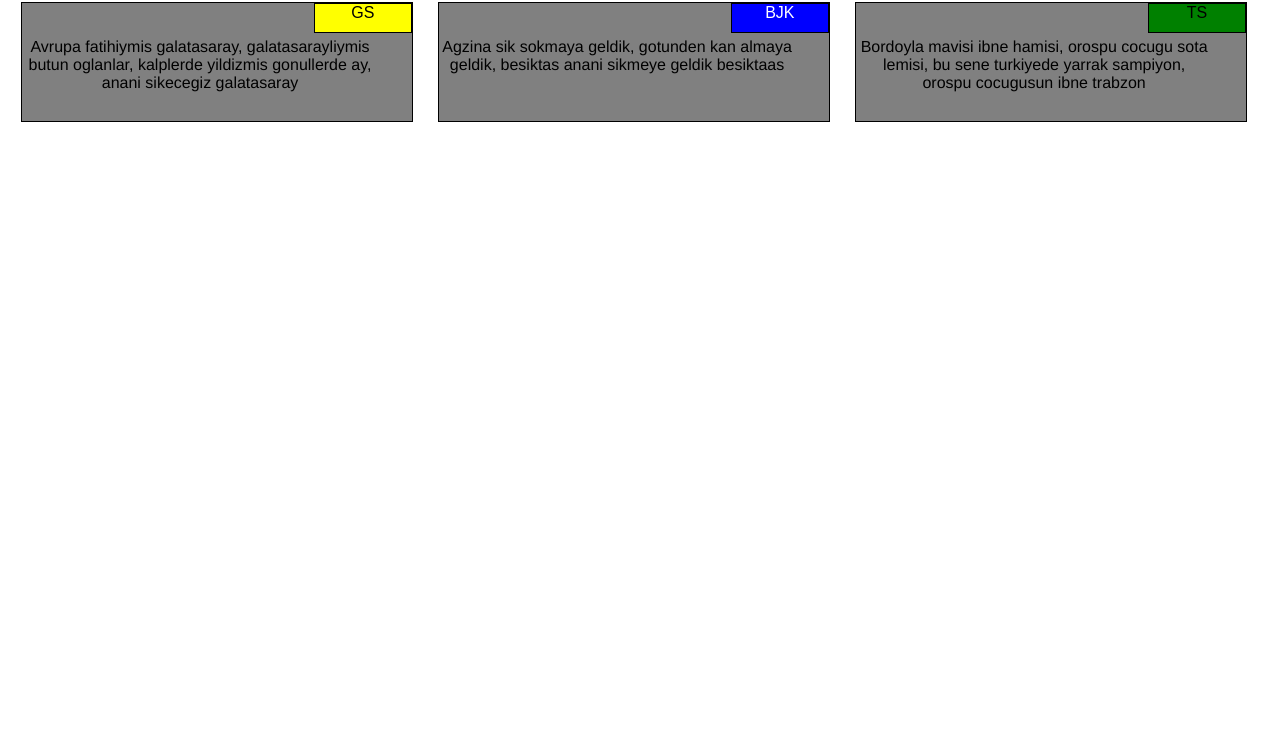
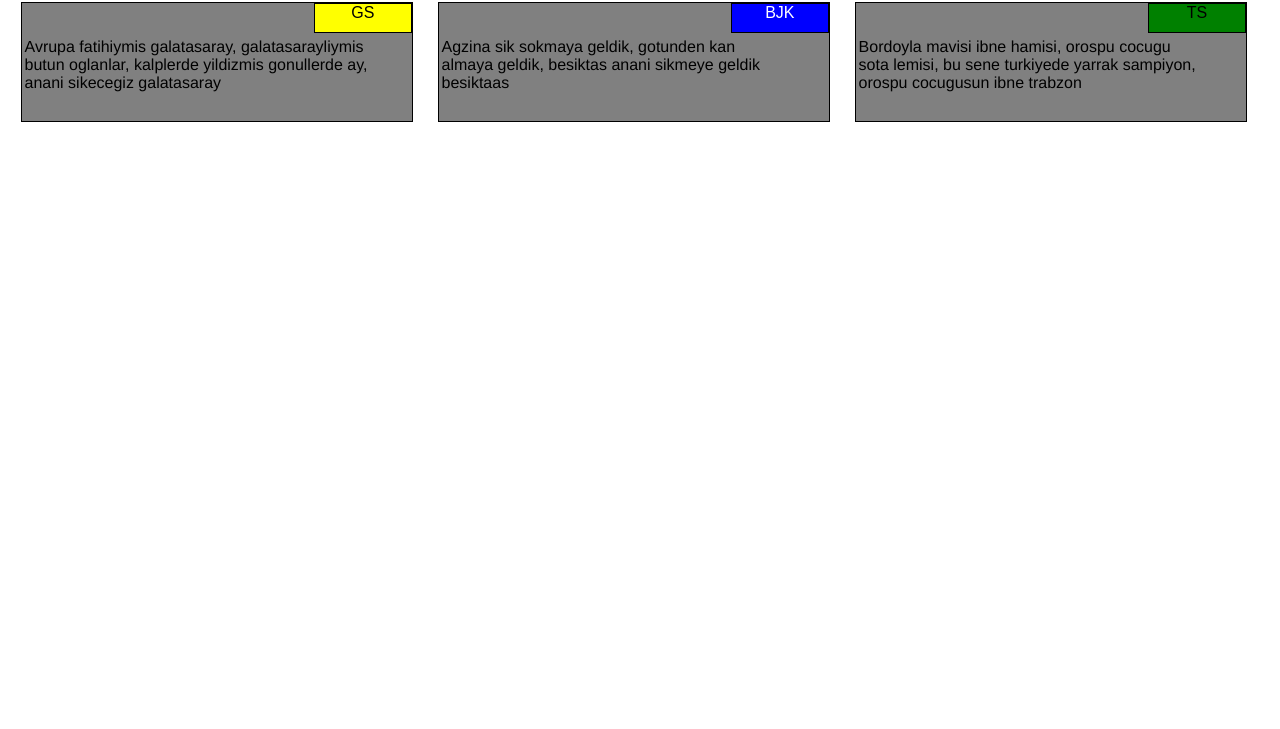
Before and after one commit to ahmetresatsoysal/coursera-web_development, a plain HTML site: page module2_solution/index.html in a window 1280 px wide. Shown: the part 71-800 px from the top of the page. Drawn offline with Linux system fonts and the light colour scheme.

Commit message:
Added padding to sections

```diff
--- a/module2_solution/css/external.css
+++ b/module2_solution/css/external.css
@@ -20,10 +20,9 @@ section {
   width: 90%;
   position: relative;
   margin-top: 5px;
-  margin-right: 3px;
-  margin-left: 3px;
+  padding-right: 3px;
+  padding-left: 3px;
   font-family: Helvetica;
-  text-align: center;
   color: black;
   float: left;
 }
```
